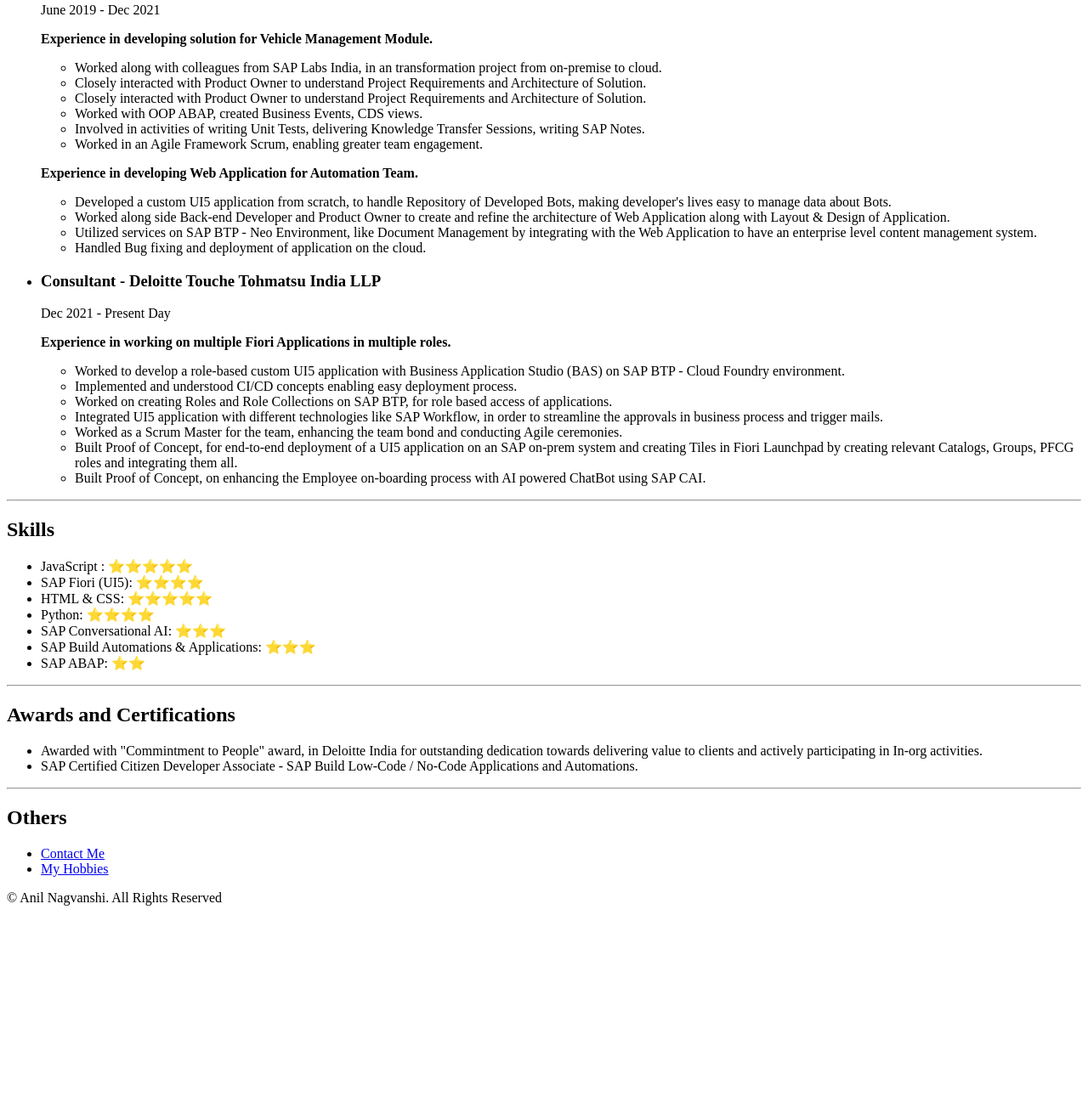
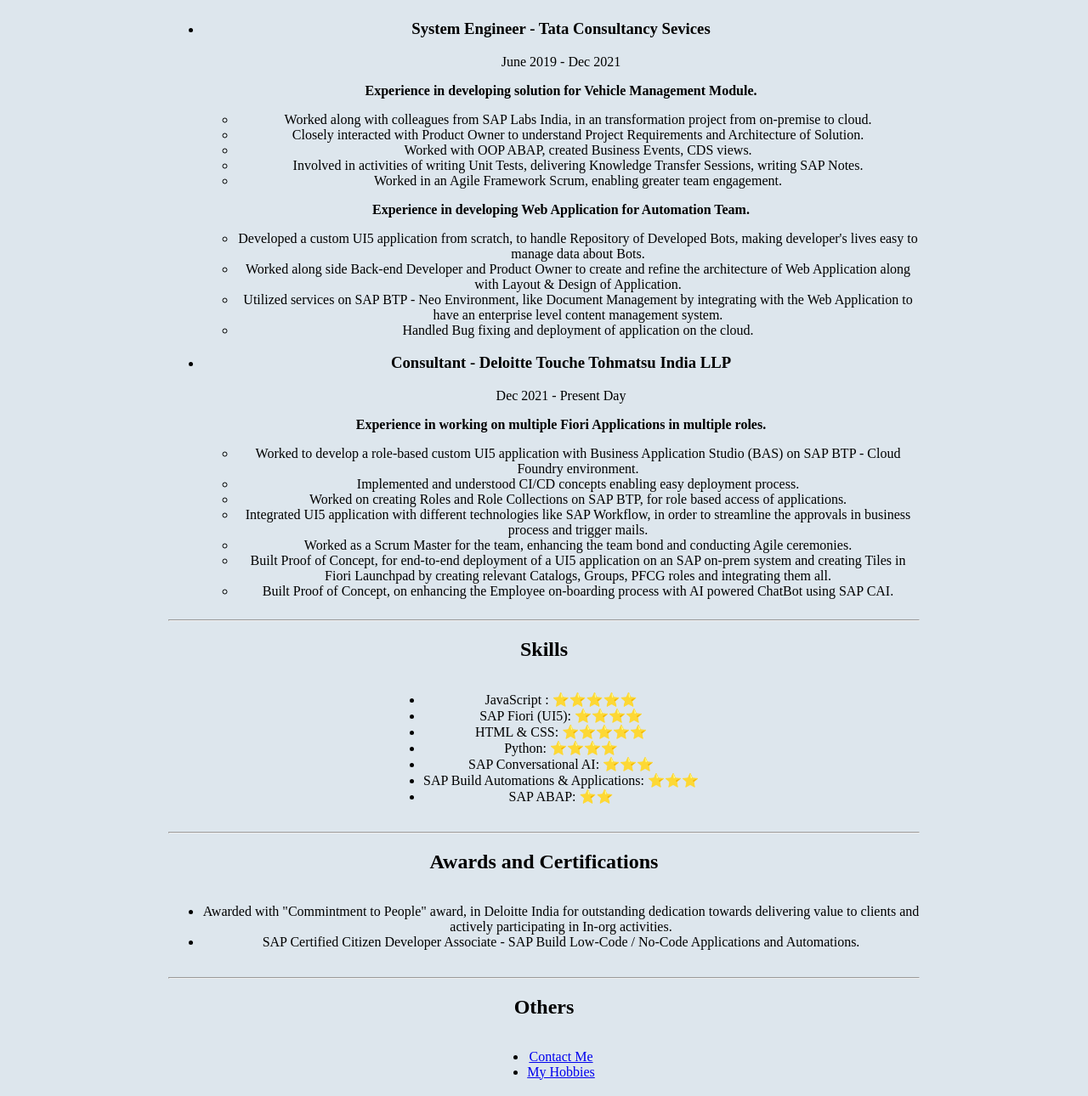
Before and after one commit to Kakashi27/Kakashi27, a plain HTML site: page index.html in a window 1280 px wide. Shown: the part 838-2128 px from the top of the page at 85% size. Before the commit the page ends 1920 px from the top, so only its background shows below. Drawn offline with Linux system fonts and the light colour scheme.

Commit message:
css styles added

```diff
--- a/index.html
+++ b/index.html
@@ -5,9 +5,12 @@
     <meta charset="UTF-8" />
     <meta name="viewport" content="width=device-width, initial-scale=1.0" />
     <title>My Resume</title>
+    <link rel="stylesheet" href="./style.css">
+    </link>
 </head>
 
 <body>
+    <div id="content">
     <h1>Anil Nagvanshi</h1>
     <img src="./Profile/WhatsApp Image 2023-02-26 at 14.01.09.jpg" alt="Profile Picture" height="250" />
     <h2>Summary</h2>
@@ -21,6 +24,7 @@
     </p>
     <hr />
     <h2>Education</h2>
+    <div class="list">
         <ul>
             <li>
                 <p>
@@ -50,8 +54,10 @@
                 </p>
             </li>
         </ul>
+    </div>
     <hr />
     <h2>Work Experience</h2>
+    <div class="list">
         <ul>
             <li>
                 <h3>
@@ -64,12 +70,9 @@
                     <b>Experience in developing solution for Vehicle Management Module.</b>
                 <ul>
                     <li>
-                    Worked along with colleagues from SAP Labs India, in an transformation project from on-premise to
+                        Worked along with colleagues from SAP Labs India, in an transformation project from on-premise
+                        to
                         cloud.
-                </li>
-                <li>
-                    Closely interacted with Product Owner to understand Project Requirements and Architecture of
-                    Solution.
                     </li>
                     <li>
                         Closely interacted with Product Owner to understand Project Requirements and Architecture of
@@ -79,7 +82,8 @@
                         Worked with OOP ABAP, created Business Events, CDS views.
                     </li>
                     <li>
-                    Involved in activities of writing Unit Tests, delivering Knowledge Transfer Sessions, writing SAP
+                        Involved in activities of writing Unit Tests, delivering Knowledge Transfer Sessions, writing
+                        SAP
                         Notes.
                     </li>
                     <li>
@@ -153,11 +157,13 @@
                 </p>
             </li>
         </ul>
+    </div>
     <hr />
     <h2>
         Skills
     </h2>
     <p>
+    <div class="list">
         <ul>
             <li>
                 JavaScript : ⭐️⭐️⭐️⭐️⭐️
@@ -181,25 +187,31 @@
                 SAP ABAP: ⭐️⭐️
             </li>
         </ul>
+    </div>
     </p>
     <hr />
     <h2>
         Awards and Certifications
     </h2>
     <p>
+    <div class="list">
         <ul>
             <li>
-                Awarded with "Commintment to People" award, in Deloitte India for outstanding dedication towards delivering value to clients and actively participating in In-org activities.
+                Awarded with "Commintment to People" award, in Deloitte India for outstanding dedication towards
+                delivering
+                value to clients and actively participating in In-org activities.
             </li>
             <li>
                 SAP Certified Citizen Developer Associate - SAP Build Low-Code / No-Code Applications and Automations.
             </li>
         </ul>
+    </div>
     </p>
     <hr />
     <h2>
         Others
     </h2>
+    <div class="list">
         <ul>
             <li>
                 <a href="./public/Contactme.html">Contact Me</a>
@@ -208,11 +220,13 @@
                 <a href="./public/hobbies.html">My Hobbies</a>
             </li>
         </ul>
+    </div>
     <footer>
         <p>
             © Anil Nagvanshi. All Rights Reserved
         </p>
     </footer>
+</div>
 </body>
 
 </html>
--- /dev/null
+++ b/style.css
@@ -0,0 +1,14 @@
+body {
+    background-color: #DDE6ED;
+}
+.list {
+    text-align: left;
+    display: inline-block;
+}
+#content {
+    margin-left: 15%;
+    margin-right: 15%;
+}
+* {
+    text-align: center;
+}
```
Lines whose indentation alone changed are shown as unchanged.
